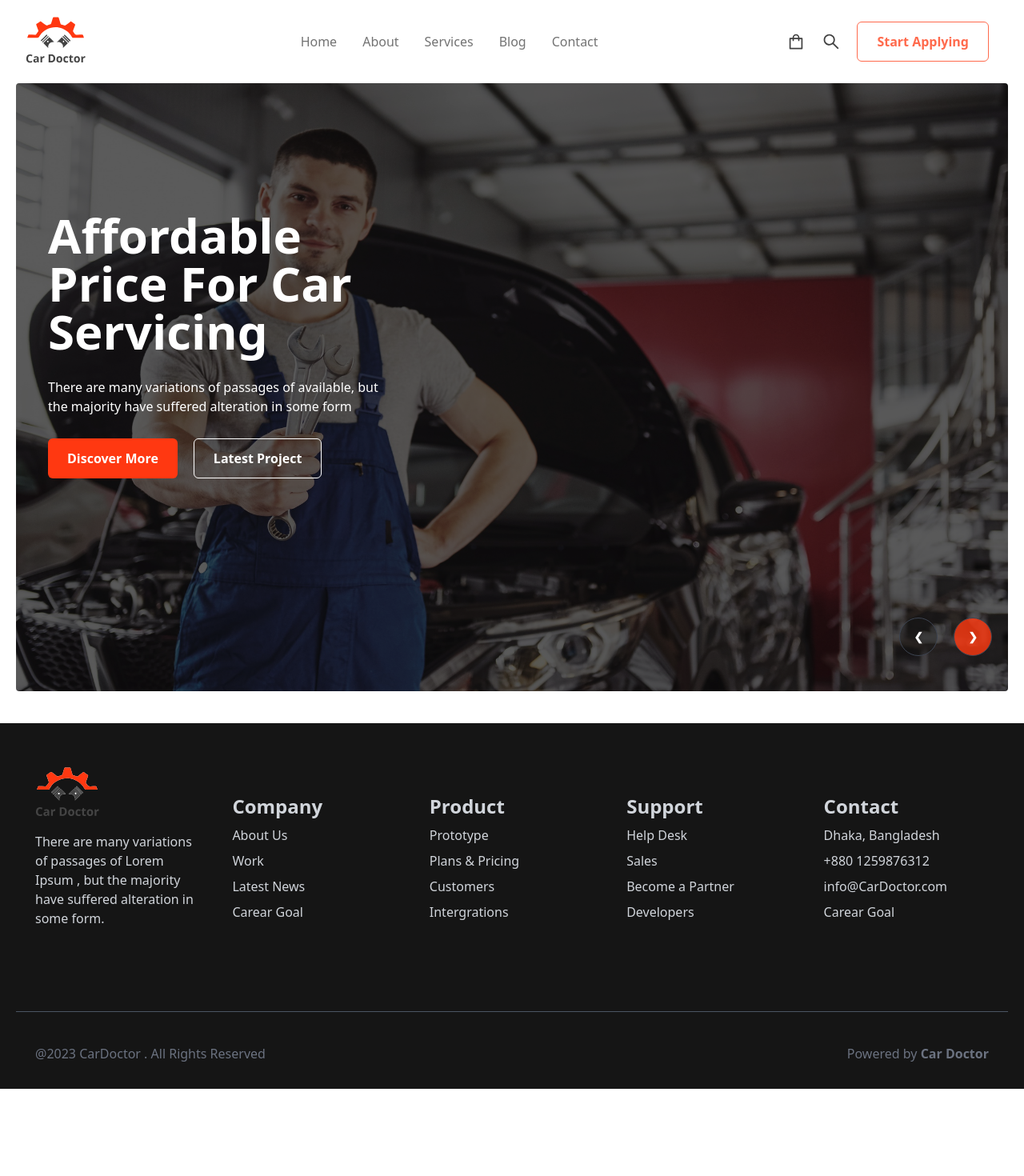
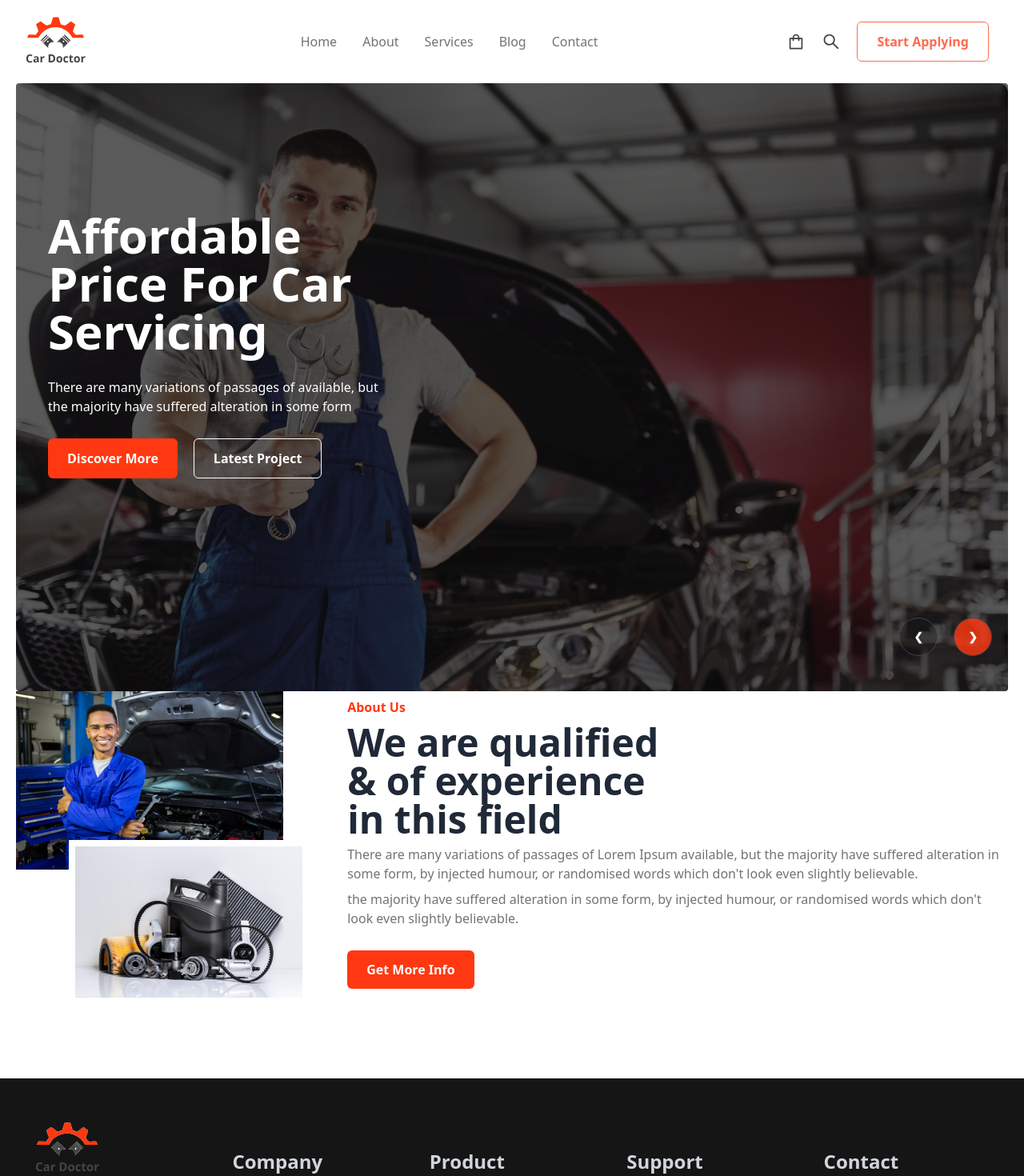
Before and after one commit to sranik28/car-doctor-client, a React (Vite) app: page / in a window 1280 px wide. Shown: the top 1470 px of the page at 80% size. Before the commit the page ends 1361 px from the top, so only its background shows below. Built offline with nearby package versions, Linux system fonts and the light colour scheme.

Commit message:
About Us Added

```diff
--- /dev/null
+++ b/src/components/About.jsx
@@ -0,0 +1,23 @@
+import React from 'react';
+import person from '../assets/images/about_us/person.jpg';
+import parts from '../assets/images/about_us/parts.jpg';
+
+const About = () => {
+    return (
+        <div className='flex mb-28 gap-20'>
+            <div className='w-1/2 relative'>
+                <img className='w-[521px]' src={person} alt="" />
+                <img className='w-[300px] absolute -right-8 top-1/2 border-8 border-white' src={parts} alt="" />
+            </div>
+            <div>
+                <p className=' my-2 text-[#FF3811] font-bold'>About Us</p>
+                <h1 className='text-5xl font-bold'>We are qualified <br /> & of experience <br /> in this field</h1>
+                <p className='text-[#737373] my-2'>There are many variations of passages of Lorem Ipsum available, but the majority have suffered alteration in some form, by injected humour, or randomised words which don't look even slightly believable. </p>
+                <p className='text-[#737373] my-2'>the majority have suffered alteration in some form, by injected humour, or randomised words which don't look even slightly believable. </p>
+                <button className='Discover-btn mt-5'>Get More Info</button>
+            </div>
+        </div>
+    );
+};
+
+export default About;
--- a/src/pages/Home.jsx
+++ b/src/pages/Home.jsx
@@ -1,10 +1,12 @@
 import React from 'react';
 import Banner from './header/Banner';
+import About from '../components/About';
 
 const Home = () => {
     return (
         <div>
             <Banner />
+            <About />
         </div>
     );
 };
--- a/src/pages/header/Banner.jsx
+++ b/src/pages/header/Banner.jsx
@@ -9,9 +9,9 @@ import banner4 from '../../assets/images/banner/4.jpg'
 const Banner = () => {
     return (
         <div className="carousel w-full object-cover h-[95vh] rounded">
-            <div id="slide1" className="carousel-item relative w-full">
-                <div className='before:content-[""] h-screen w-full before:bg-[#000000a3] relative before:absolute before:top-0 before:left-0 before:right-0 before:bottom-0'>
-                    <img src={banner1} className="w-full h-screen " />
+            <div id="slide1" className="carousel-item relative w-full  ">
+                <div className='before:content-[""] h-screen w-full before:bg-[#000000a3] relative before:absolute before:top-0 before:left-0 before:right-0 before:bottom-0 rounded-lg'>
+                    <img src={banner1} className="w-full h-screen rounded-xl" />
                     <div className="absolute h-full text-white gap-5  md:top-40 md:left-10 space-y-7">
                         <h2 className='text-6xl font-bold '>Affordable <br /> Price For Car <br /> Servicing</h2>
                         <p>There are many variations of passages of  available, but <br /> the majority have suffered alteration in some form</p>
```
